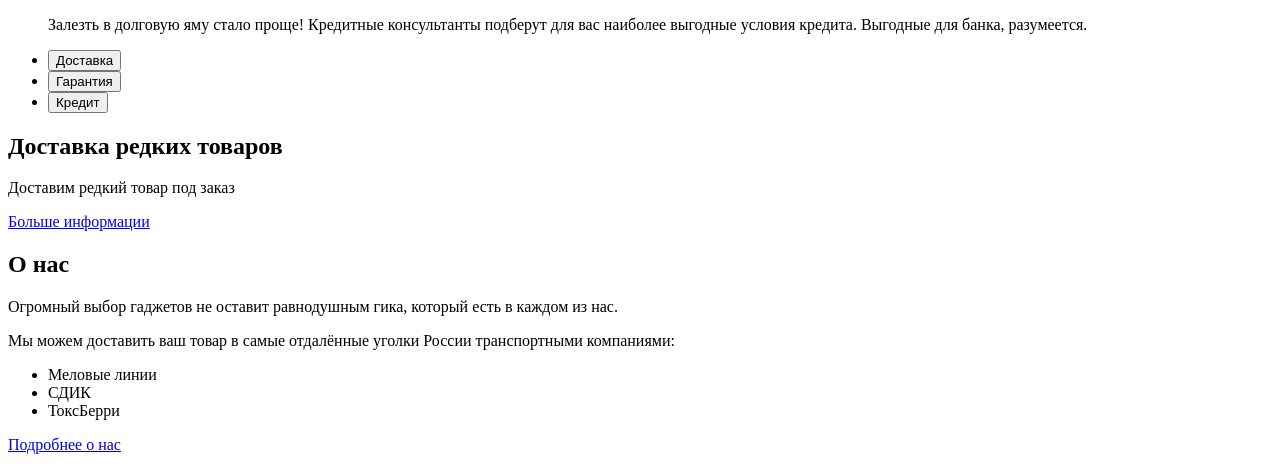
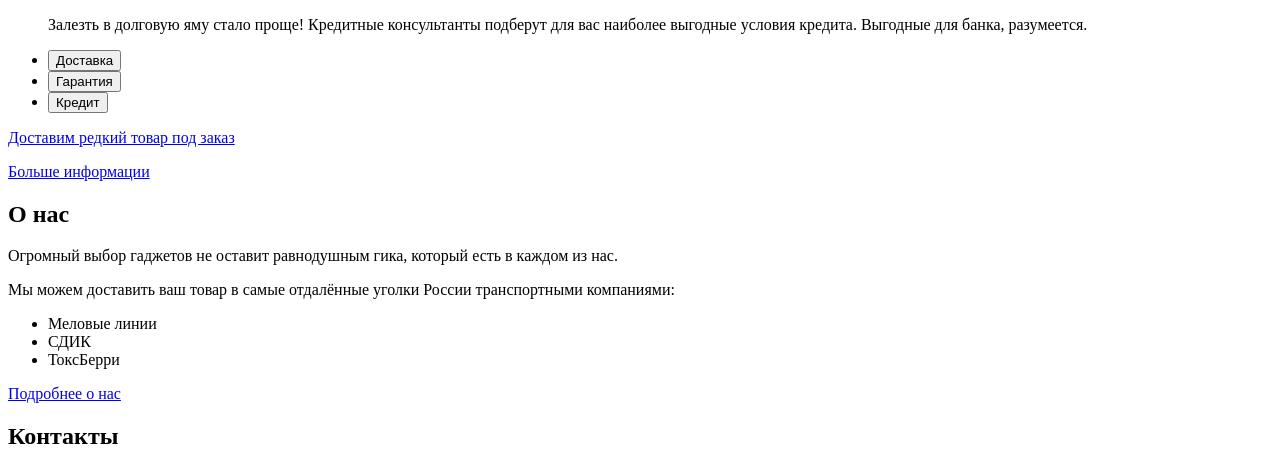
Before and after one commit to htmlacademy-htmlcss/2018629-device-34, a plain HTML site: page index.html in a window 1280 px wide. Shown: the part 1645-2112 px from the top of the page. Drawn offline with Linux system fonts and the light colour scheme.

Commit message:
Исправляет положение плашки редких товаров

```diff
--- a/index.html
+++ b/index.html
@@ -197,12 +197,14 @@
             <button class="services-button" type="button">Кредит</button>
           </li>
         </ul>
+        <a class="rare-items-link" href="#">
+          <p class="rare-items-text">Доставим редкий товар под заказ</p>
+          <span class="visually-hidden">Больше информации</span>
+        </a>
       </section>
-      <section class="rare-items">
-        <h2 class="visually-hidden">Доставка редких товаров</h2>
-        <p class="rare-items-text">Доставим редкий товар под заказ</p>
-        <a class="rare-items-link" href="#">Больше информации</a>
-      </section>
+
+
+
       <section class="about">
         <h2 class="about-title">О нас</h2>
         <p class="about-descriotion">
```
Also changed, not shown: catalog.html (+1 -0 lines).
